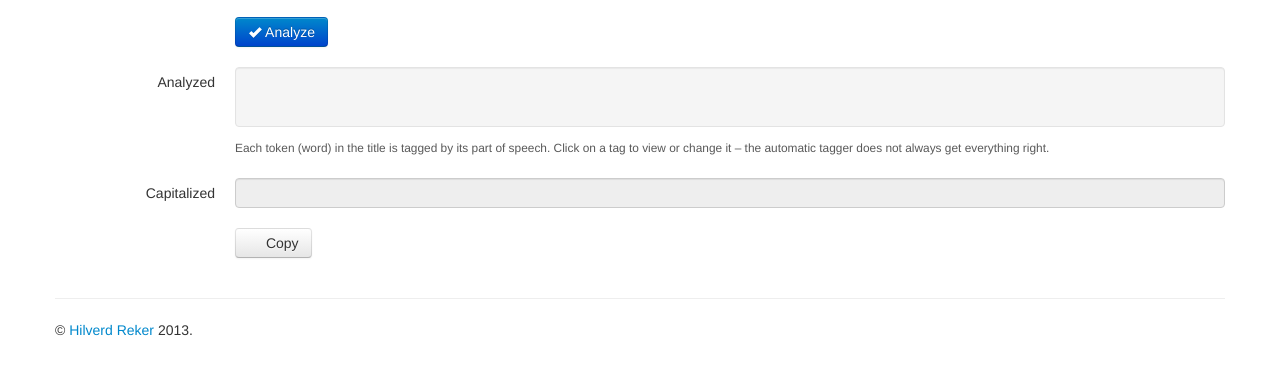
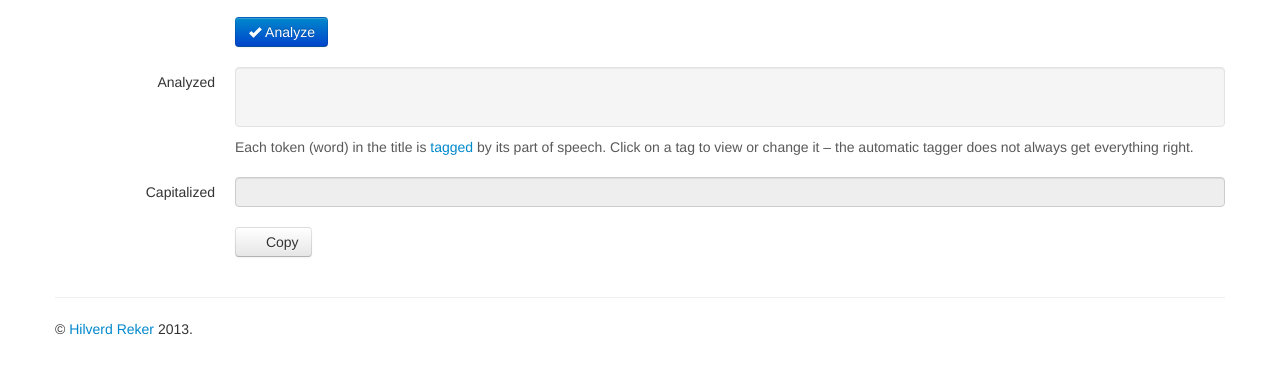
Before and after one commit to hilverd/com.titlecapitalizer, a plain HTML site: page resources/public/index.html in a window 1280 px wide. Shown: the part 338-712 px from the top of the page. Drawn offline with nearby package versions, Linux system fonts and the light colour scheme; some icons are missing; files whose address does not match are found by name.

Commit message:
Link to description of Penn Treebank tag set.

```diff
--- a/resources/public/index.html
+++ b/resources/public/index.html
@@ -94,10 +94,10 @@
                 <label class="control-label" for="posTaggedTitleControls">Analyzed</label>
                 <div class="controls" id="posTaggedTitleControls">
                   <div class="well" id="posTaggedTitle" name="posTaggedTitle" style="margin-bottom: 10px"></div>
-                  <span class="help-block"><small>Each token (word) in the title
-                  is tagged by its part of speech. Click on a tag to view or
+                  <span class="help-block">Each token (word) in the title
+                  is <a href="http://www.comp.leeds.ac.uk/ccalas/tagsets/upenn.html">tagged</a> by its part of speech. Click on a tag to view or
                   change it &ndash; the automatic tagger does not always get
-                  everything right.</small></span>
+                  everything right.</span>
                 </div>
               </div>
 
```
